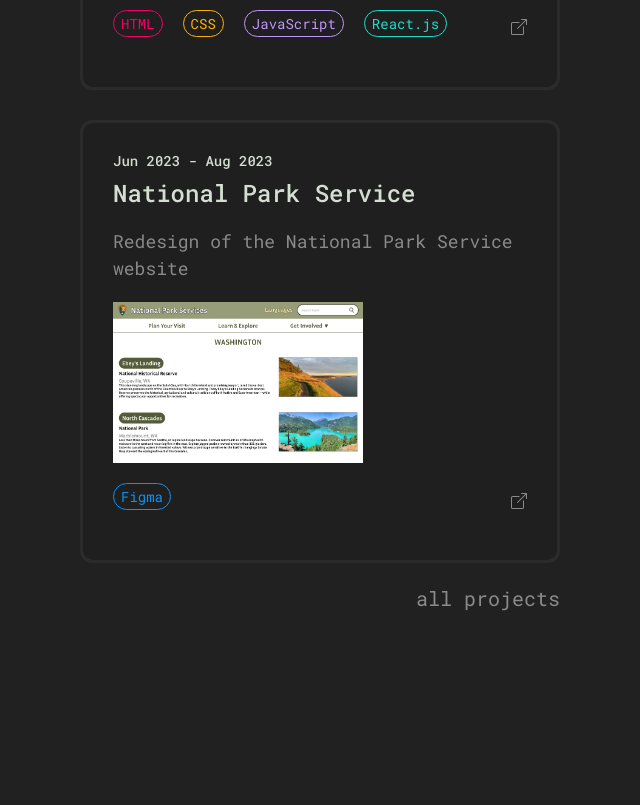
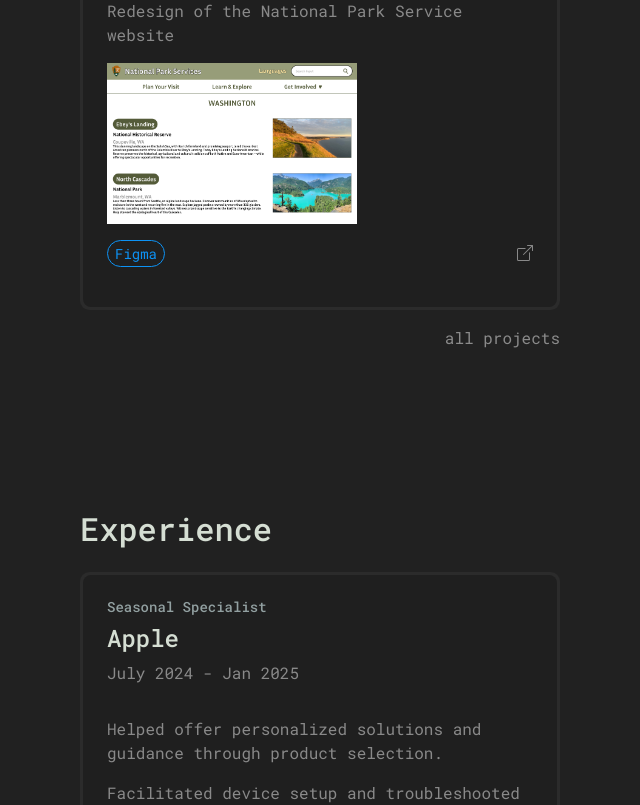
Before and after one commit to achan124/portfolio, a React (Vite) app: page / in a window 1280 px wide. Shown: the part 1000-1805 px from the top of the page, without its empty margins (560-1200 px from the left). Built offline with nearby package versions, Linux system fonts and the light colour scheme; a web font is replaced by a local one.

Commit message:
change font size

```diff
--- a/src/Experience.jsx
+++ b/src/Experience.jsx
@@ -64,7 +64,7 @@ function ExperienceCard({ experience }) {
                     </div>
                     <div className="pt-3">
                         {experience.desc.map((info, index) => (
-                            <p key={index} className="desc">{info}</p>
+                            <p key={index}>{info}</p>
                         ))}
                     </div>
                 </div>
--- a/src/ProjectCardContent.jsx
+++ b/src/ProjectCardContent.jsx
@@ -48,7 +48,7 @@ export function ProjectCardContent({project}) {
             <div>
                 <h4>{project.dates}</h4>
                 <h3>{project.name}</h3>
-                <p className="mt-3 desc">{project.desc}</p>
+                <p className="mt-3">{project.desc}</p>
             </div>
 
             <div className="">
--- a/src/styles.css
+++ b/src/styles.css
@@ -1,7 +1,7 @@
 
 * {
     box-sizing: border-box;
-    font-size: 20px;
+    font-size: 16px;
     font-family: 'Roboto Mono', serif;
     color: rgb(213, 222, 211);
 }
@@ -13,10 +13,6 @@ h1 {font-size: 60px;}
 h3 {font-size: 24px;}
 
 h4, .techStack {font-size: 14px;}
-
-.desc {
-    font-size: 18px;
-}
 
 .about {line-height: 1.75;}
 
```
